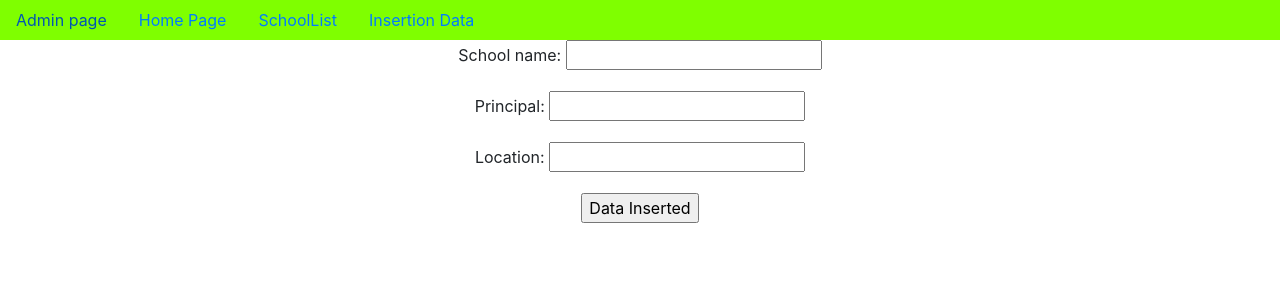
After one commit to anaveen9498/Detail_view_create_update_delete, a Django app: page /SchoolCreate/ in a window 1280 px wide. The commit adds this page. Shown: the top 300 px of the page. Run offline with Django 4.2, Linux system fonts and the light colour scheme.

Commit message:
first commit

```diff
--- a/app/models.py
+++ b/app/models.py
@@ -1,5 +1,5 @@
 from django.db import models
-
+from django.urls import reverse
 # Create your models here.
 
 
@@ -8,8 +8,12 @@ class School(models.Model):
     principal=models.CharField(max_length=100)
     location=models.CharField(max_length=100)
 
-    def __str__(self) -> str:
+    def __str__(self) :
         return self.school_name
+
+
+    def get_absolute_url(self):
+        return reverse('SchoolDetail',kwargs={'pk':self.pk})
 
 
 
@@ -18,3 +22,6 @@ class Student(models.Model):
     school=models.ForeignKey(School,on_delete=models.CASCADE,related_name='students')
     sname=models.CharField(max_length=100)
     sage=models.IntegerField()
+
+    def __str__(self):
+        return self.sname
--- a/app/views.py
+++ b/app/views.py
@@ -1,5 +1,5 @@
 from django.shortcuts import render
-from django.views.generic import TemplateView, ListView
+from django.views.generic import TemplateView, ListView, DetailView, CreateView
 from app.models import *
 # Create your views here.
 
@@ -13,3 +13,17 @@ class SchoolList(ListView):
     model=School
     template_name='school_list.html'
     context_object_name='schools'
+
+
+
+
+
+class SchoolDetail(DetailView):
+    model=School
+    context_object_name='sclobject'
+
+
+
+class SchoolCreate(CreateView):
+    model=School
+    fields='__all__'
--- a/project44/urls.py
+++ b/project44/urls.py
@@ -14,10 +14,14 @@ Including another URLconf
     2. Add a URL to urlpatterns:  path('blog/', include('blog.urls'))
 """
 from django.contrib import admin
-from django.urls import path
+from django.urls import path,re_path
 from app.views import *
 urlpatterns = [
     path('admin/', admin.site.urls),
     path('home/',Home.as_view(),name='Home'),
     path('SchoolList/',SchoolList.as_view(),name='SchoolList'),
+    path('SchoolCreate/',SchoolCreate.as_view(),name='SchoolCreate'),
+
+    re_path('(?P<pk>\d+)/',SchoolDetail.as_view(),name='SchoolDetail'),
+
 ]
--- a/templates/app/dummy.html
+++ b/templates/app/dummy.html
@@ -18,7 +18,8 @@
         <a href="{% url 'admin:index' %}" class="nav-link"> Admin page</a>
         <a href="{% url 'Home' %}" class="nav-link">Home Page</a>
         <a href="{% url 'SchoolList' %}" class="nav-link">SchoolList</a>
-        <a href=""></a>
+        <a href="{% url 'SchoolCreate' %}" class="nav-link">Insertion Data</a>
+
 
 
       </nav>
--- /dev/null
+++ b/templates/app/school_form.html
@@ -0,0 +1,16 @@
+{% extends 'app/dummy.html' %}
+
+{% block title %}
+    <title>Data Insertion Page</title>
+{% endblock %}
+
+{% block body-block %}
+<form  method="POST">
+    {% csrf_token %}
+
+
+    {{form.as_p}}
+
+    <input type="submit" value="Data Inserted">
+</form>
+{% endblock %}
--- a/templates/app/school_list.html
+++ b/templates/app/school_list.html
@@ -8,9 +8,9 @@
 
 {% block body-block %}
 
-    {% for school in schools %}
+    {% for i in schools %}
 
-    <h1>{{school.school_name}}</h1>
+    <a href="{{i.pk}}"><h1>{{i.school_name}}</h1></a>
 
     {% endfor %}
 
```
Also changed, not shown: templates/app/school_detail.html (added, +25 -0 lines), db.sqlite3.
